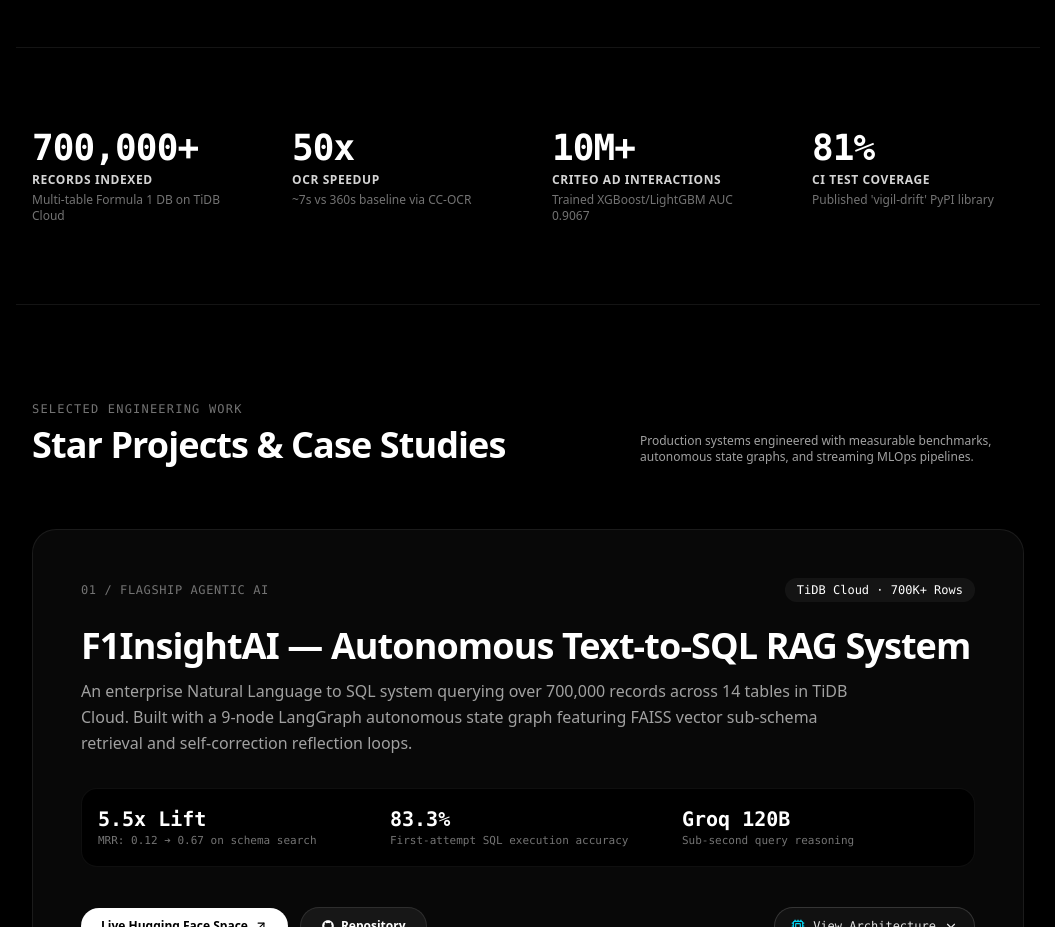
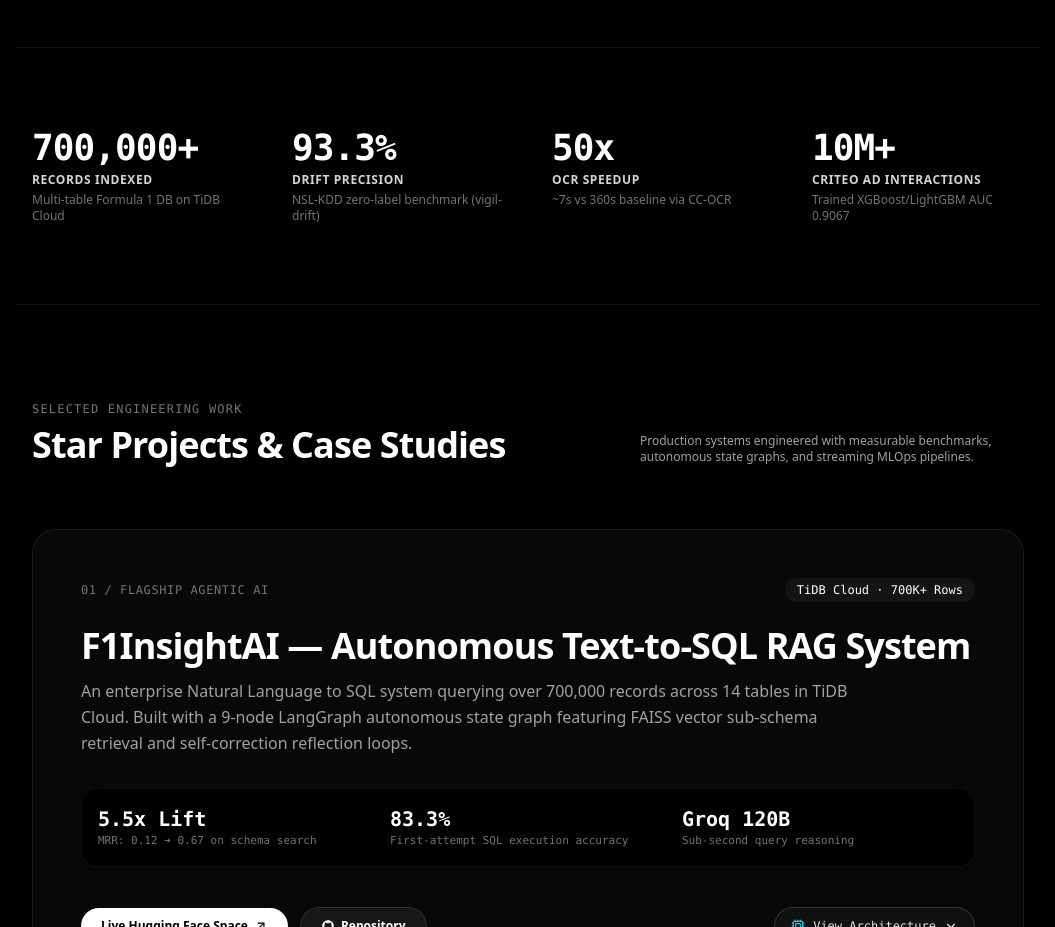
Before and after one commit to Venkateswara-Sahu/portfolio, a Next.js app: page / in a window 1280 px wide. Shown: the part 800-1727 px from the top of the page, without its empty margins (112-1167 px from the left). Built offline with nearby package versions, Linux system fonts and the light colour scheme.

Commit message:
Surface 93.3% Drift Precision in top quantitative hero metrics bar

```diff
--- a/src/components/sections/Metrics.tsx
+++ b/src/components/sections/Metrics.tsx
@@ -5,10 +5,10 @@
 
 export function Metrics() {
   const stats = [
-    { target: 700000, suffix: "+", label: "Records Indexed", detail: "Multi-table Formula 1 DB on TiDB Cloud" },
-    { target: 50, suffix: "x", label: "OCR Speedup", detail: "~7s vs 360s baseline via CC-OCR" },
-    { target: 10, suffix: "M+", label: "Criteo Ad Interactions", detail: "Trained XGBoost/LightGBM AUC 0.9067" },
-    { target: 81, suffix: "%", label: "CI Test Coverage", detail: "Published 'vigil-drift' PyPI library" },
+    { target: 700000, suffix: "+", decimals: 0, label: "Records Indexed", detail: "Multi-table Formula 1 DB on TiDB Cloud" },
+    { target: 93.3, suffix: "%", decimals: 1, label: "Drift Precision", detail: "NSL-KDD zero-label benchmark (vigil-drift)" },
+    { target: 50, suffix: "x", decimals: 0, label: "OCR Speedup", detail: "~7s vs 360s baseline via CC-OCR" },
+    { target: 10, suffix: "M+", decimals: 0, label: "Criteo Ad Interactions", detail: "Trained XGBoost/LightGBM AUC 0.9067" },
   ];
 
   return (
@@ -18,7 +18,7 @@
           {stats.map((item, idx) => (
             <div key={idx} className="space-y-1 group">
               <div className="text-3xl sm:text-4xl font-bold tracking-tight text-white font-mono group-hover:text-cyan-300 transition-colors">
-                <NumberCounter target={item.target} suffix={item.suffix} />
+                <NumberCounter target={item.target} suffix={item.suffix} decimals={item.decimals} />
               </div>
               <div className="text-xs font-semibold text-neutral-300 uppercase tracking-wider">
                 {item.label}
```
